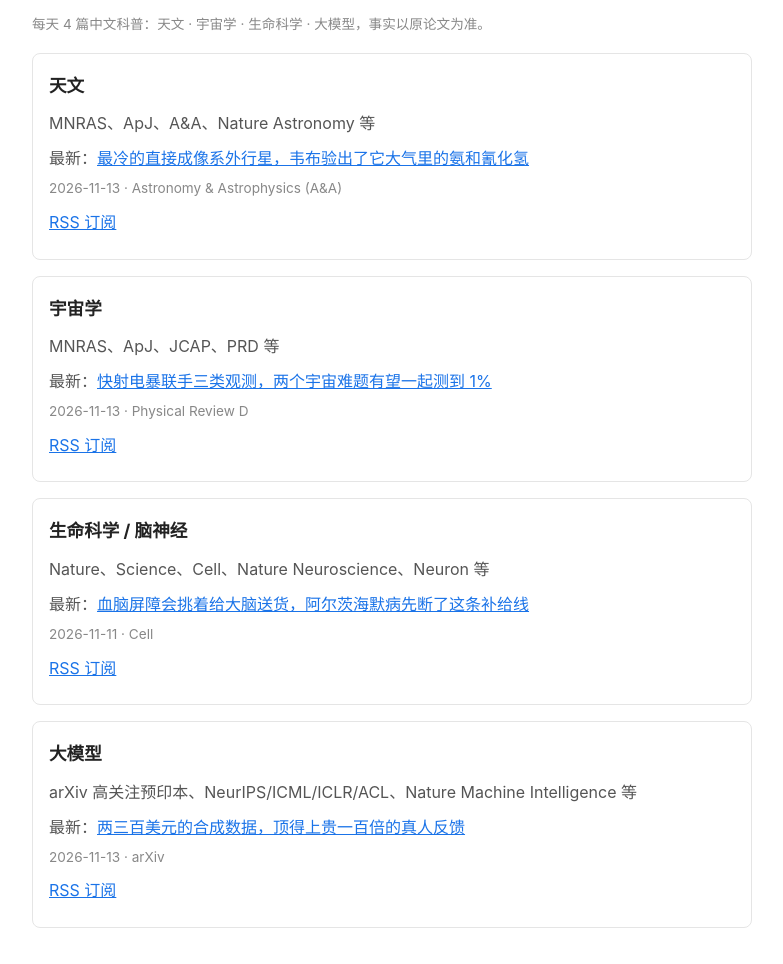
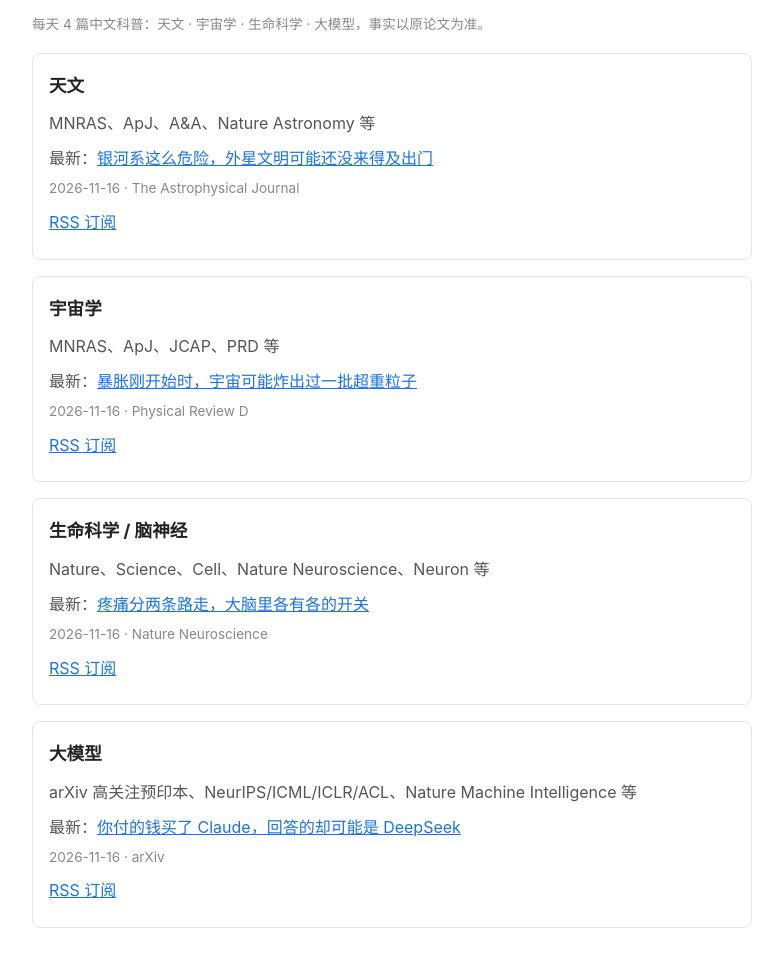
Before and after one commit to 123hurray/digest, a plain HTML site: page index.html in a window 1280 px wide. Shown: the part 78-1042 px from the top of the page, without its empty margins (248-1031 px from the left). Drawn offline with Linux system fonts and the light colour scheme.

Commit message:
digest: index.html

```diff
--- a/index.html
+++ b/index.html
@@ -17,9 +17,9 @@ a { color: #1a73e8; }
 <body>
 <h1>每日科学论文科普速递</h1>
 <p class="meta">每天 4 篇中文科普：天文 · 宇宙学 · 生命科学 · 大模型，事实以原论文为准。</p>
-<div class="track"><h2>天文</h2><p>MNRAS、ApJ、A&A、Nature Astronomy 等</p><p>最新：<a href="/home/hatch/workspace/astro-daily/astro/2026-11-16-astro.html">最冷的直接成像系外行星，韦布验出了它大气里的氨和氰化氢</a><br><span class="meta">2026-11-13 · Astronomy &amp; Astrophysics (A&amp;A)</span></p><p><a href="/home/hatch/workspace/astro-daily/astro/rss.xml">RSS 订阅</a></p></div>
-<div class="track"><h2>宇宙学</h2><p>MNRAS、ApJ、JCAP、PRD 等</p><p>最新：<a href="/home/hatch/workspace/astro-daily/cosmo/2026-11-16-cosmo.html">快射电暴联手三类观测，两个宇宙难题有望一起测到 1%</a><br><span class="meta">2026-11-13 · Physical Review D</span></p><p><a href="/home/hatch/workspace/astro-daily/cosmo/rss.xml">RSS 订阅</a></p></div>
-<div class="track"><h2>生命科学 / 脑神经</h2><p>Nature、Science、Cell、Nature Neuroscience、Neuron 等</p><p>最新：<a href="/home/hatch/workspace/astro-daily/life/2026-11-16-life.html">血脑屏障会挑着给大脑送货，阿尔茨海默病先断了这条补给线</a><br><span class="meta">2026-11-11 · Cell</span></p><p><a href="/home/hatch/workspace/astro-daily/life/rss.xml">RSS 订阅</a></p></div>
-<div class="track"><h2>大模型</h2><p>arXiv 高关注预印本、NeurIPS/ICML/ICLR/ACL、Nature Machine Intelligence 等</p><p>最新：<a href="/home/hatch/workspace/astro-daily/llm/2026-11-16-llm.html">两三百美元的合成数据，顶得上贵一百倍的真人反馈</a><br><span class="meta">2026-11-13 · arXiv</span></p><p><a href="/home/hatch/workspace/astro-daily/llm/rss.xml">RSS 订阅</a></p></div>
+<div class="track"><h2>天文</h2><p>MNRAS、ApJ、A&A、Nature Astronomy 等</p><p>最新：<a href="/home/hatch/workspace/astro-daily/astro/2026-11-17-astro.html">银河系这么危险，外星文明可能还没来得及出门</a><br><span class="meta">2026-11-16 · The Astrophysical Journal</span></p><p><a href="/home/hatch/workspace/astro-daily/astro/rss.xml">RSS 订阅</a></p></div>
+<div class="track"><h2>宇宙学</h2><p>MNRAS、ApJ、JCAP、PRD 等</p><p>最新：<a href="/home/hatch/workspace/astro-daily/cosmo/2026-11-17-cosmo.html">暴胀刚开始时，宇宙可能炸出过一批超重粒子</a><br><span class="meta">2026-11-16 · Physical Review D</span></p><p><a href="/home/hatch/workspace/astro-daily/cosmo/rss.xml">RSS 订阅</a></p></div>
+<div class="track"><h2>生命科学 / 脑神经</h2><p>Nature、Science、Cell、Nature Neuroscience、Neuron 等</p><p>最新：<a href="/home/hatch/workspace/astro-daily/life/2026-11-17-life.html">疼痛分两条路走，大脑里各有各的开关</a><br><span class="meta">2026-11-16 · Nature Neuroscience</span></p><p><a href="/home/hatch/workspace/astro-daily/life/rss.xml">RSS 订阅</a></p></div>
+<div class="track"><h2>大模型</h2><p>arXiv 高关注预印本、NeurIPS/ICML/ICLR/ACL、Nature Machine Intelligence 等</p><p>最新：<a href="/home/hatch/workspace/astro-daily/llm/2026-11-17-llm.html">你付的钱买了 Claude，回答的却可能是 DeepSeek</a><br><span class="meta">2026-11-16 · arXiv</span></p><p><a href="/home/hatch/workspace/astro-daily/llm/rss.xml">RSS 订阅</a></p></div>
 </body>
 </html>
```
